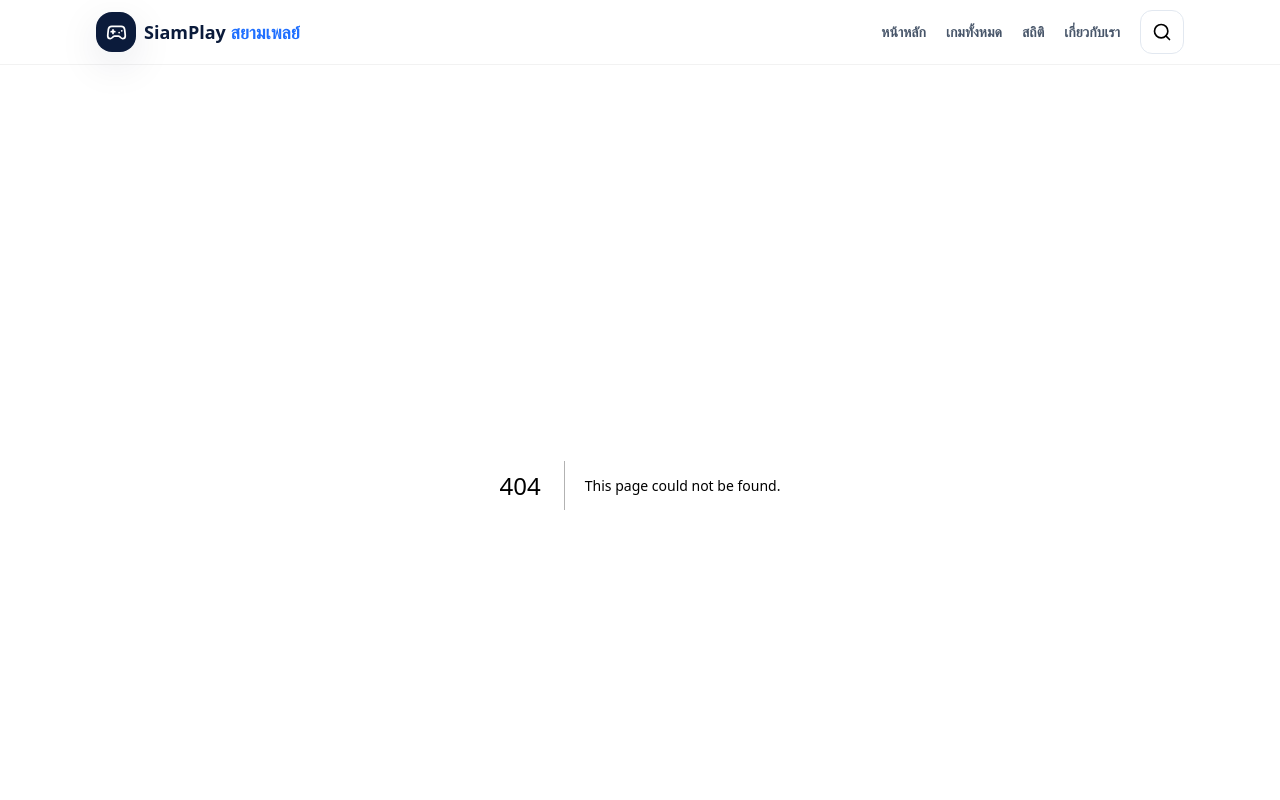
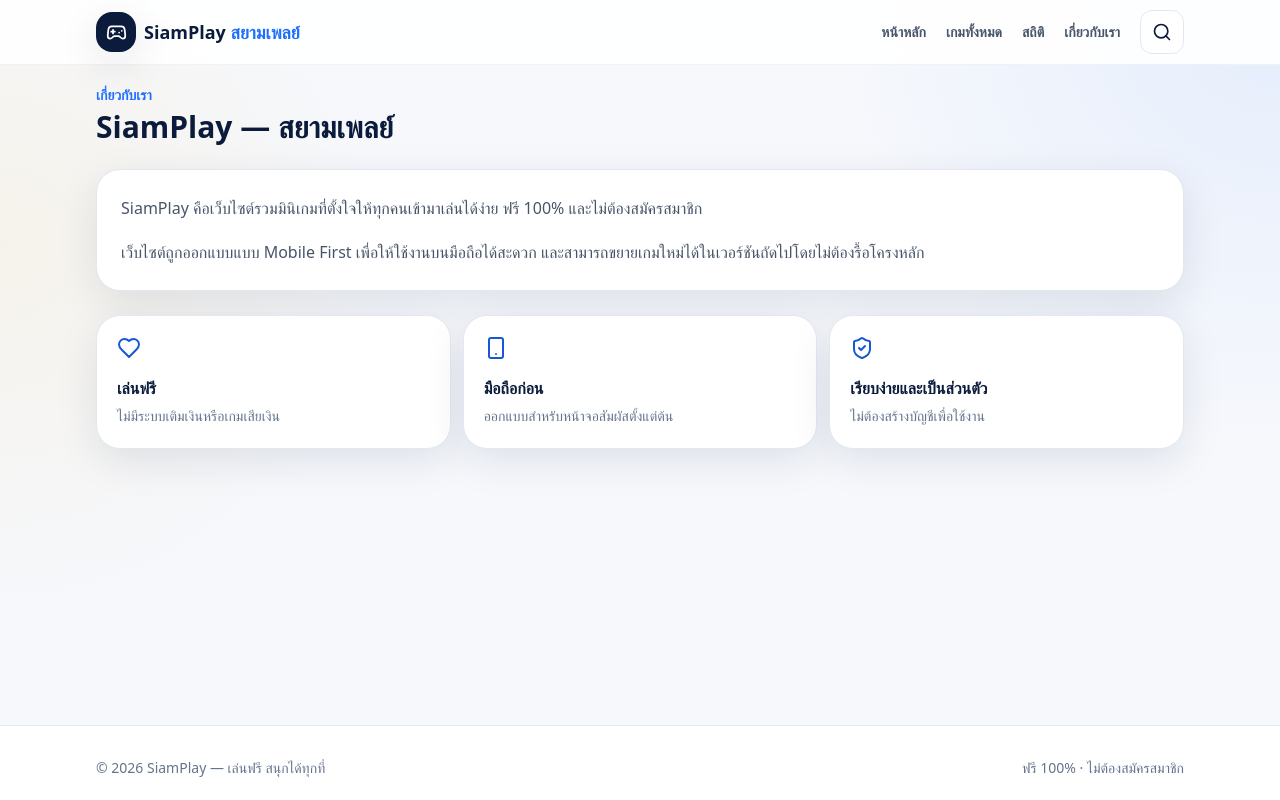
Before and after one commit to UnknownCode-2026/siamplay, a Next.js app: page /about in a window 1280 px wide. Before the commit this address had no page. Shown: the top 800 px of the page. Built offline with nearby package versions, Linux system fonts and the light colour scheme.

Commit message:
feat(v1.0): add app/about/page.tsx

```diff
--- /dev/null
+++ b/app/about/page.tsx
@@ -0,0 +1,16 @@
+import { Heart, ShieldCheck, Smartphone } from "lucide-react";
+
+export default function AboutPage() {
+  return (
+    <div className="space-y-6">
+      <div><p className="text-sm font-black text-siam-500">เกี่ยวกับเรา</p><h1 className="mt-1 text-3xl font-black text-siam-900">SiamPlay — สยามเพลย์</h1></div>
+      <div className="rounded-3xl border border-slate-200 bg-white p-6 leading-7 text-slate-600 shadow-soft">
+        <p>SiamPlay คือเว็บไซต์รวมมินิเกมที่ตั้งใจให้ทุกคนเข้ามาเล่นได้ง่าย ฟรี 100% และไม่ต้องสมัครสมาชิก</p>
+        <p className="mt-4">เว็บไซต์ถูกออกแบบแบบ Mobile First เพื่อให้ใช้งานบนมือถือได้สะดวก และสามารถขยายเกมใหม่ได้ในเวอร์ชันถัดไปโดยไม่ต้องรื้อโครงหลัก</p>
+      </div>
+      <div className="grid gap-3 sm:grid-cols-3">
+        {[[Heart,"เล่นฟรี","ไม่มีระบบเติมเงินหรือเกมเสียเงิน"],[Smartphone,"มือถือก่อน","ออกแบบสำหรับหน้าจอสัมผัสตั้งแต่ต้น"],[ShieldCheck,"เรียบง่ายและเป็นส่วนตัว","ไม่ต้องสร้างบัญชีเพื่อใช้งาน"]].map(([Icon,title,desc]:any)=><div key={title} className="rounded-3xl border border-slate-200 bg-white p-5 shadow-soft"><Icon className="text-siam-600"/><h2 className="mt-4 font-black">{title}</h2><p className="mt-1 text-sm leading-6 text-slate-500">{desc}</p></div>)}
+      </div>
+    </div>
+  );
+}
```
